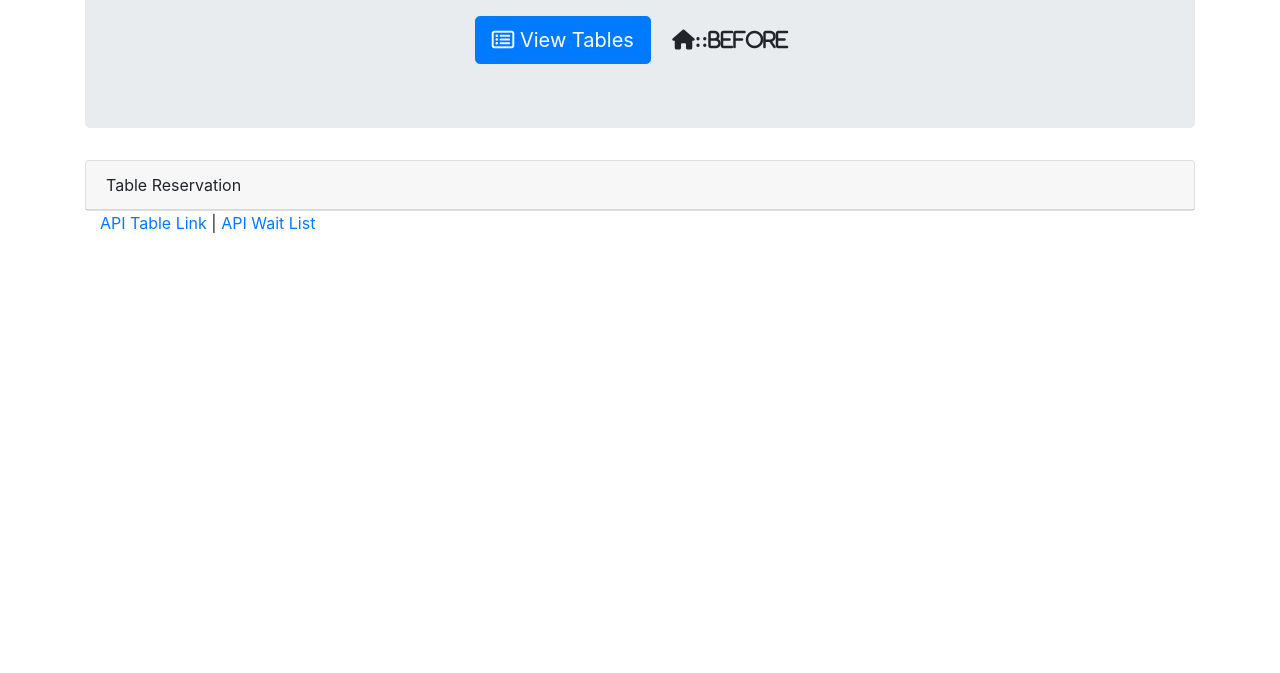
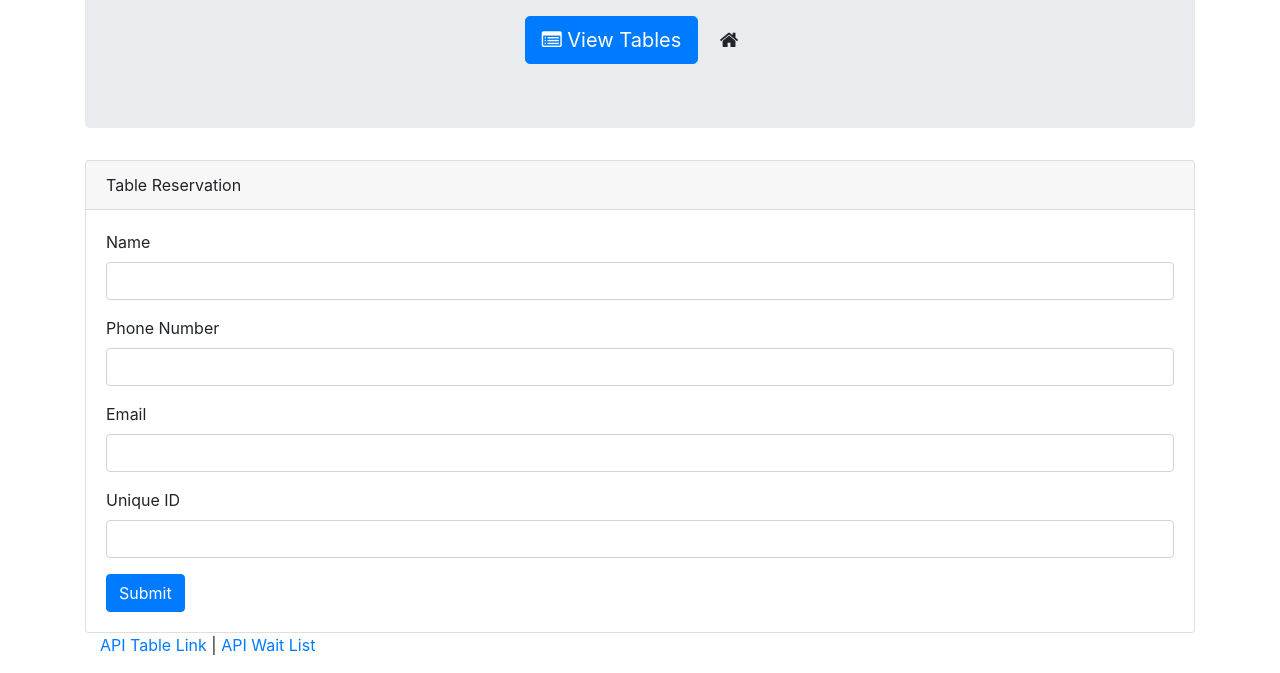
Before and after one commit to kevkevwuhoo/hot-restaurant, a website: page reserve.html in a window 1280 px wide. Shown: the part 199-872 px from the top of the page. Before the commit the page ends 800 px from the top, so only its background shows below. Drawn offline with nearby package versions, Linux system fonts and the light colour scheme.

Commit message:
added forms

```diff
--- a/reserve.html
+++ b/reserve.html
@@ -13,7 +13,7 @@
     />
     <link
       rel="stylesheet"
-      href="https://stackpatch.bootstrapcdn.com/font-awesome/4.7.0/css/font-awesome.min.css"
+      href="https://stackpath.bootstrapcdn.com/font-awesome/4.7.0/css/font-awesome.min.css"
     />
     <script src="https://code.jquery.com/jquery.js"></script>
     <script src="https://maxcdn.bootstrapcdn.com/bootstrap/4.0.0/js/bootstrap.min.js"></script>
@@ -37,9 +37,8 @@
           >
           <a href="/">
             <button class="btn btn-lg btn-default">
-              <span class="fa fa-home">::before</span>
-            </button></a
-          >
+              <span class="fa fa-home"></span></button
+          ></a>
         </div>
       </div>
       <div class="row">
@@ -47,6 +46,33 @@
           <!-- Resvervation Form -->
           <div class="card">
             <div class="card-header">Table Reservation</div>
+            <div class="card-body">
+              <form role="form">
+                <div class="form-group">
+                  <label for="reserve-name">Name</label>
+                  <input type="text" class="form-control" id="reserve-name" />
+                </div>
+                <div class="form-group">
+                  <label for="reserve-phone">Phone Number</label>
+                  <input type="text" class="form-control" id="reserve-phone" />
+                </div>
+                <div class="form-group">
+                  <label for="reserve-email">Email</label>
+                  <input type="text" class="form-control" id="reserve-email" />
+                </div>
+                <div class="form-group">
+                  <label for="reserve-unique-id">Unique ID</label>
+                  <input
+                    type="text"
+                    class="form-control"
+                    id="reserve-unique-id"
+                  />
+                </div>
+                <button type="submit" class="btn btn-primary submit">
+                  Submit
+                </button>
+              </form>
+            </div>
           </div>
         </div>
       </div>
```
